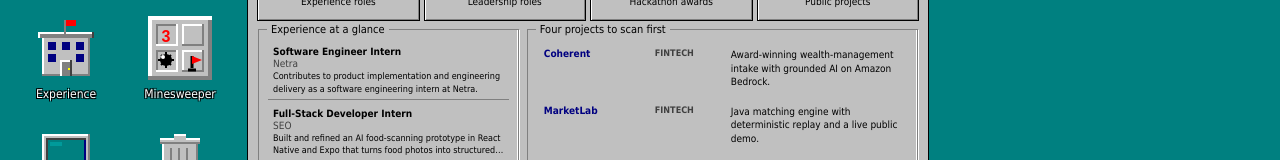
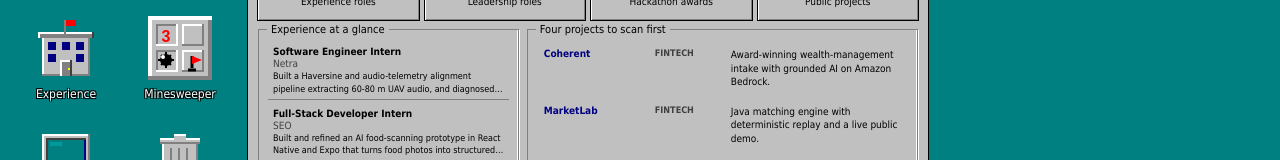
Before and after one commit to Da0t/Portfolio-Website, a React (Vite) app: page / in a window 1280 px wide. Shown: the part 234-394 px from the top of the page. Built offline with nearby package versions, Linux system fonts and the light colour scheme.

Commit message:
feat(experience): describe Netra work from the resume bullets

```diff
--- a/src/data/portfolioData.js
+++ b/src/data/portfolioData.js
@@ -26,7 +26,7 @@ export const EXPERIENCE = [
     org: 'Netra',
     shortOrg: 'Netra',
     description:
-      'Contributes to product implementation and engineering delivery as a software engineering intern at Netra.',
+      'Built a Haversine and audio-telemetry alignment pipeline extracting 60-80 m UAV audio, and diagnosed a silent CSV-header bug that excluded about half the flights, raising yield 91% (33 to 63 clips). Researched and designed a 4-mic coherence and GCC-PHAT DoA front-end, evaluated against delay-and-sum and MVDR, to cut wind false positives. Curated bounding-box data and hard negatives, contributed to fine-tuning YOLOv11-nano, built distance-stratified recall evaluation, and researched NWD for tiny-object matching.',
     type: 'work',
     color: '#000080',
   },
```
